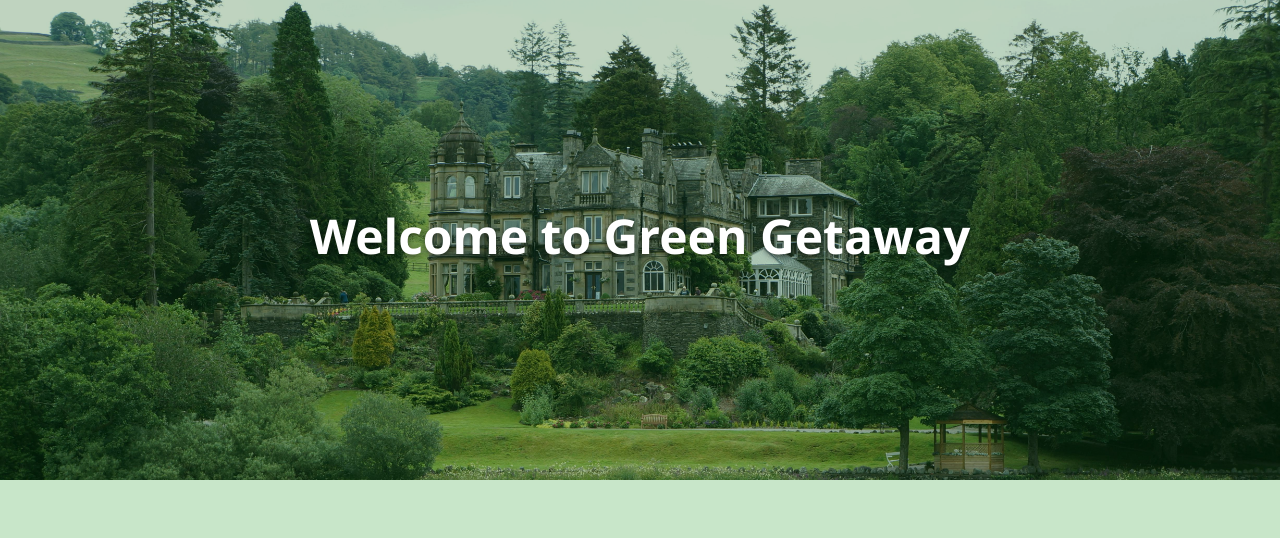
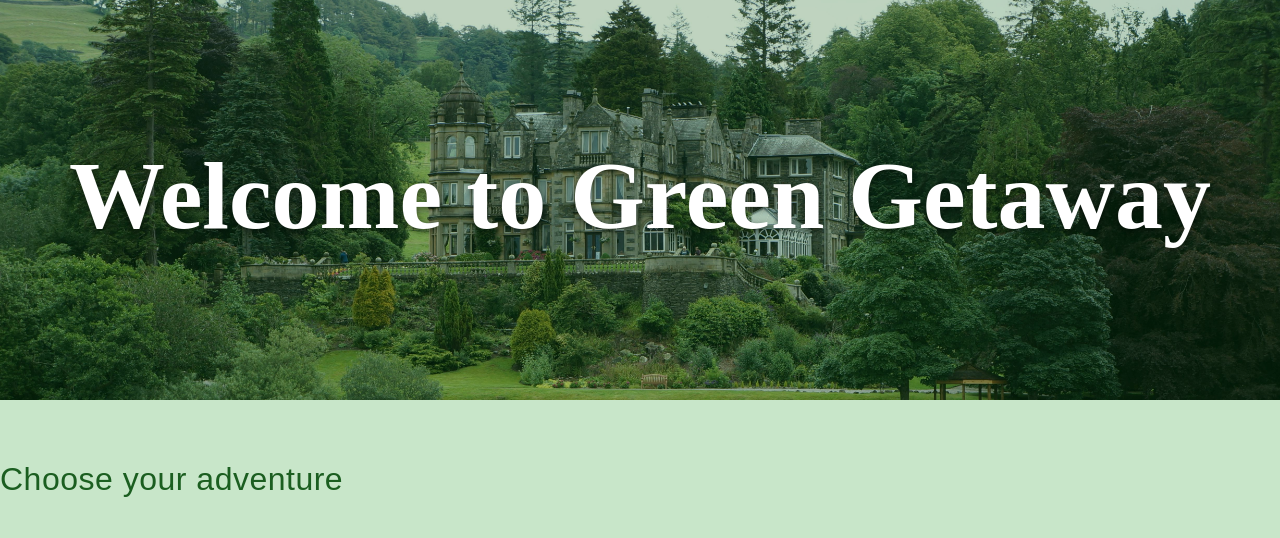
Before and after one commit to LisaOz/GreenGetaway, a Django app: page / in a window 1280 px wide. Shown: the top 538 px of the page. Run offline with Django 5.2, Linux system fonts and the light colour scheme.

Commit message:
Changed styling

```diff
--- a/getaway/static/getaway/css/style.css
+++ b/getaway/static/getaway/css/style.css
@@ -29,6 +29,37 @@ header h1 a {
     font-weight: bold;
 }
 
+h2 {
+    color: #1b5e20; /* rich dark green */
+    text-decoration: none;
+    font-weight: 400;
+    font-family: 'Montserrat', sans-serif; /* modern luxury */
+    letter-spacing: 0.5px;
+    transition: color 0.3s ease, text-shadow 0.3s ease;
+    display: inline-block;
+    opacity: 0;
+    transform: translateY(15px);
+    animation: fadeInUp 1.2s ease-out forwards;
+    transition: color 0.4s ease, text-shadow 0.4s ease, transform 0.4s ease;
+}
+
+@keyframes fadeInUp {
+    from {
+        opacity: 0;
+        transform: translateY(15px);
+    }
+    to {
+        opacity: 1;
+        transform: translateY(0);
+    }
+}
+
+h2:hover {
+    color: #2e7d32;
+    text-shadow: 0 0 10px rgba(46, 125, 50, 0.4);
+    transform: translateY(-3px);
+}
+
 nav ul {
     list-style: none;
     display: flex;
@@ -49,7 +80,10 @@ nav a:hover {
 
 /* ===== Hero Section ===== */
 .hero {
-    height: 60vh;
+    height: 50vh;       /* default height */
+    min-height: 250px;  /* ensures it doesn’t collapse */
+    max-height: 60vh;   /* prevents it from being too tall */
+
     background: url("../images/green_getaway_bg.jpg") center center/cover no-repeat;
     position: relative;
     display: flex;
@@ -72,13 +106,58 @@ nav a:hover {
     text-align: center;
 }
 
-.hero h1 {
-    font-size: 3rem;
-    margin-bottom: 0.5rem;
+/* Hero title animation on page load. Keyframes for expanding and glowing*/
+
+
+/*  */
+@keyframes expandGlow {
+    0% {
+        transform: scale(1);
+        text-shadow: 0 2px 6px rgba(0,0,0,0.5);
+    }
+    50% {
+        transform: scale(1.2);
+        text-shadow: 0 0 20px rgba(255,255,255,0.8), 0 0 30px rgba(255,255,255,0.6);
+    }
+    100% {
+        transform: scale(1);
+        text-shadow: 0 2px 6px rgba(0,0,0,0.5);
+    }
 }
 
-.hero p {
-    font-size: 1.5rem;
+/* Import a nice elegant font from Google Fonts */
+@import url('https://fonts.googleapis.com/css2?family=Playfair+Display:wght@400&display=swap');
+
+.hero h1 {
+    font-family: 'Playfair Display', serif;  /* elegant, dark-green friendly */
+    font-size: 6rem;
+    color: #fff;  /* white color */
+    text-shadow: 0 2px 6px rgba(0,0,0,0.5);
+    display: inline-block;
+    animation: expandGlow 4s ease-out forwards; /* slower expand */
+    transition: transform 0.5s ease, text-shadow 0.5s ease;
+}
+
+/* Page load expand & glow animation */
+@keyframes expandGlow {
+    0% {
+        transform: scale(1);
+        text-shadow: 0 2px 6px rgba(0,0,0,0.5);
+    }
+    50% {
+        transform: scale(1.3);  /* bigger expansion */
+        text-shadow: 0 0 30px rgba(255,255,255,0.9), 0 0 50px rgba(255,255,255,0.7);
+    }
+    100% {
+        transform: scale(1);
+        text-shadow: 0 2px 6px rgba(0,0,0,0.5);
+    }
+}
+
+/* Hover effect (works anytime) */
+.hero h1:hover {
+    transform: scale(1.25);
+    text-shadow: 0 0 40px rgba(255,255,255,1), 0 0 60px rgba(255,255,255,0.8);
 }
 
 /* ===== Category Section ===== */
@@ -99,7 +178,7 @@ nav a:hover {
     border-radius: 15px;
     overflow: hidden;
     height: 0;
-    padding-top: 80%;         /* makes it square and smaller */
+    padding-top: 80%;         /* makes it square  */
     background-size: cover;
     background-position: center;
     background-repeat: no-repeat;
```
